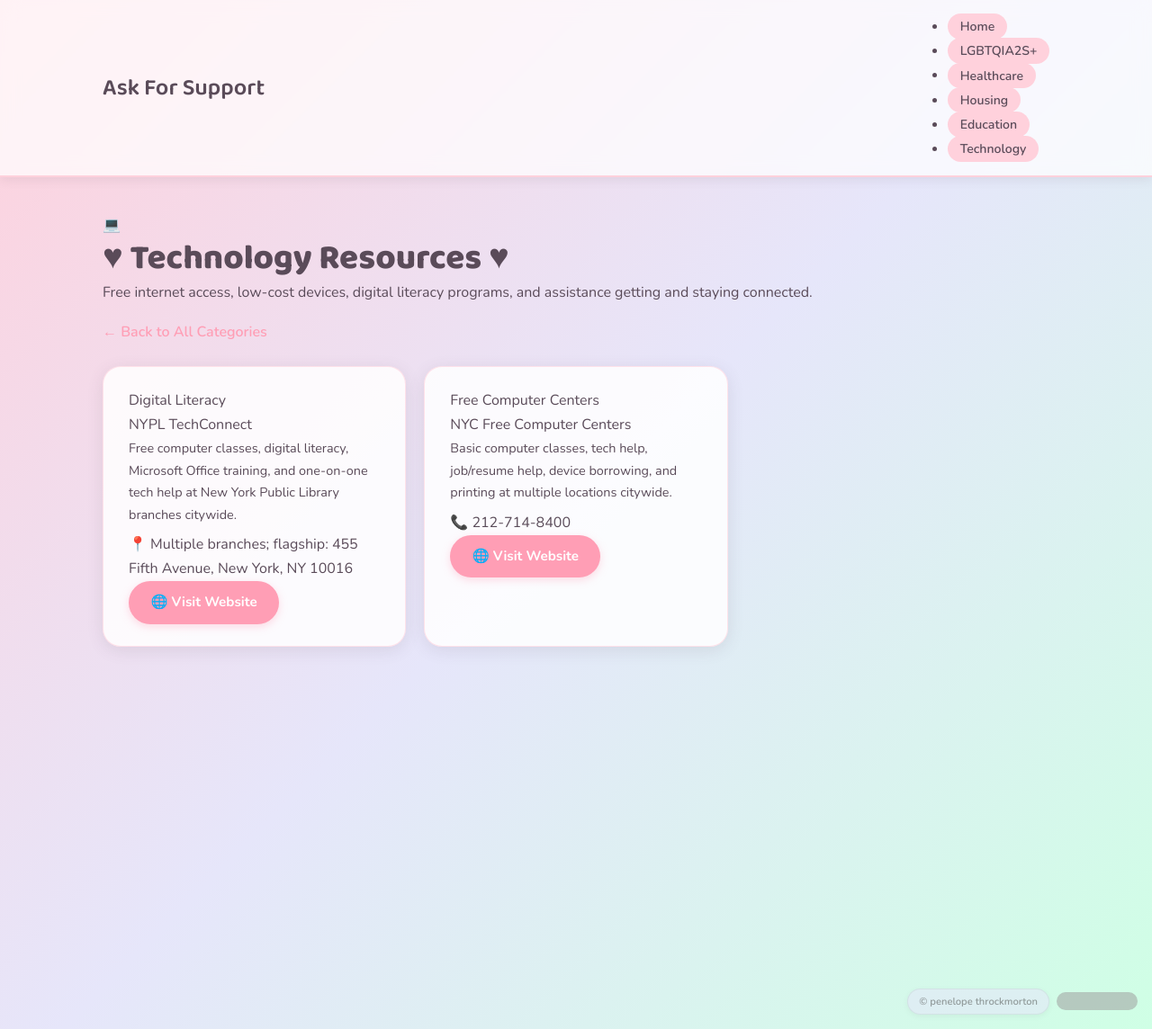
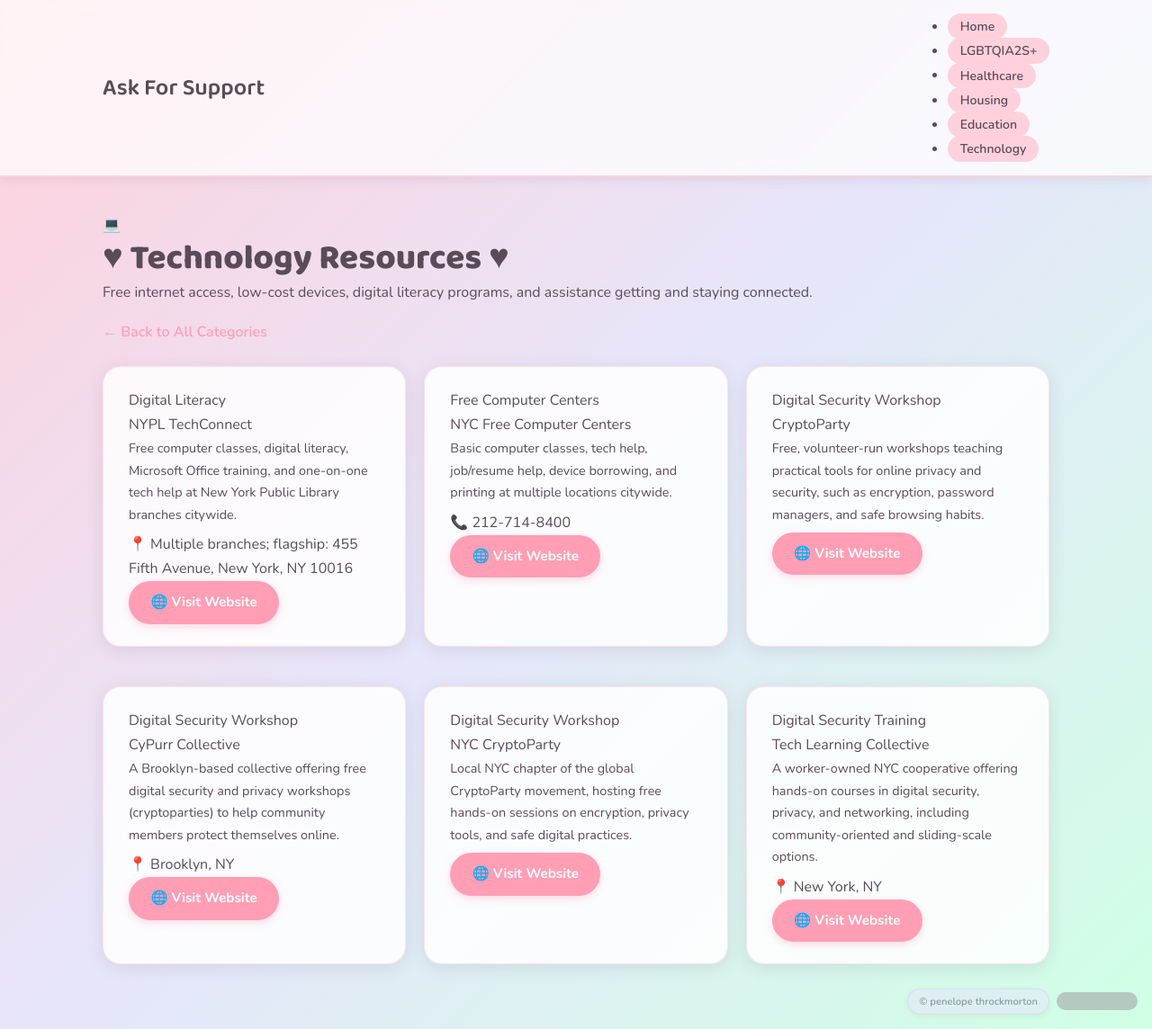
Before and after one commit to penelopethrock-cyber/askforsupport, a Jekyll site: the page built from technology/index.html, in a window 1280 px wide and 1144 px high. Shown: the whole window at 90% size. Built offline with Jekyll 4.4.1, drawn with Linux system fonts in a browser that asks for light colours; grey boxes are pictures that could not be loaded.

Commit message:
Add cybersecurity/digital-security resources to Technology section

```diff
--- a/_data/resources.yml
+++ b/_data/resources.yml
@@ -73,7 +73,7 @@
     type: "Career Training"
     description: "Free vocational training (medical, office, security), GED/HSE prep, and college prep for eligible adults."
     address: "111 Livingston Street, Brooklyn, NY 11201"
-    link: "https://www.sunybeoc.org"
+    link: "https://www.sunybeoс.org"
   - name: WE NYC (Women Entrepreneurs NYC)
     type: "Entrepreneurship"
     description: "Free business training, mentorship, and networking for women entrepreneurs in NYC."
@@ -90,6 +90,24 @@
     description: "Basic computer classes, tech help, job/resume help, device borrowing, and printing at multiple locations citywide."
     phone: "212-714-8400"
     link: "https://www.nyc.gov/site/oti/residents/computer-centers.page"
+  - name: CryptoParty
+    type: "Digital Security Workshop"
+    description: "Free, volunteer-run workshops teaching practical tools for online privacy and security, such as encryption, password managers, and safe browsing habits."
+    link: "https://www.cryptoparty.in"
+  - name: CyPurr Collective
+    type: "Digital Security Workshop"
+    description: "A Brooklyn-based collective offering free digital security and privacy workshops (cryptoparties) to help community members protect themselves online."
+    address: "Brooklyn, NY"
+    link: "https://cypurr.nyc"
+  - name: NYC CryptoParty
+    type: "Digital Security Workshop"
+    description: "Local NYC chapter of the global CryptoParty movement, hosting free hands-on sessions on encryption, privacy tools, and safe digital practices."
+    link: "https://www.cryptoparty.in/nyc"
+  - name: Tech Learning Collective
+    type: "Digital Security Training"
+    description: "A worker-owned NYC cooperative offering hands-on courses in digital security, privacy, and networking, including community-oriented and sliding-scale options."
+    address: "New York, NY"
+    link: "https://www.techlearningcollective.com"
 
 housing:
   - name: NYC Housing Connect
```
